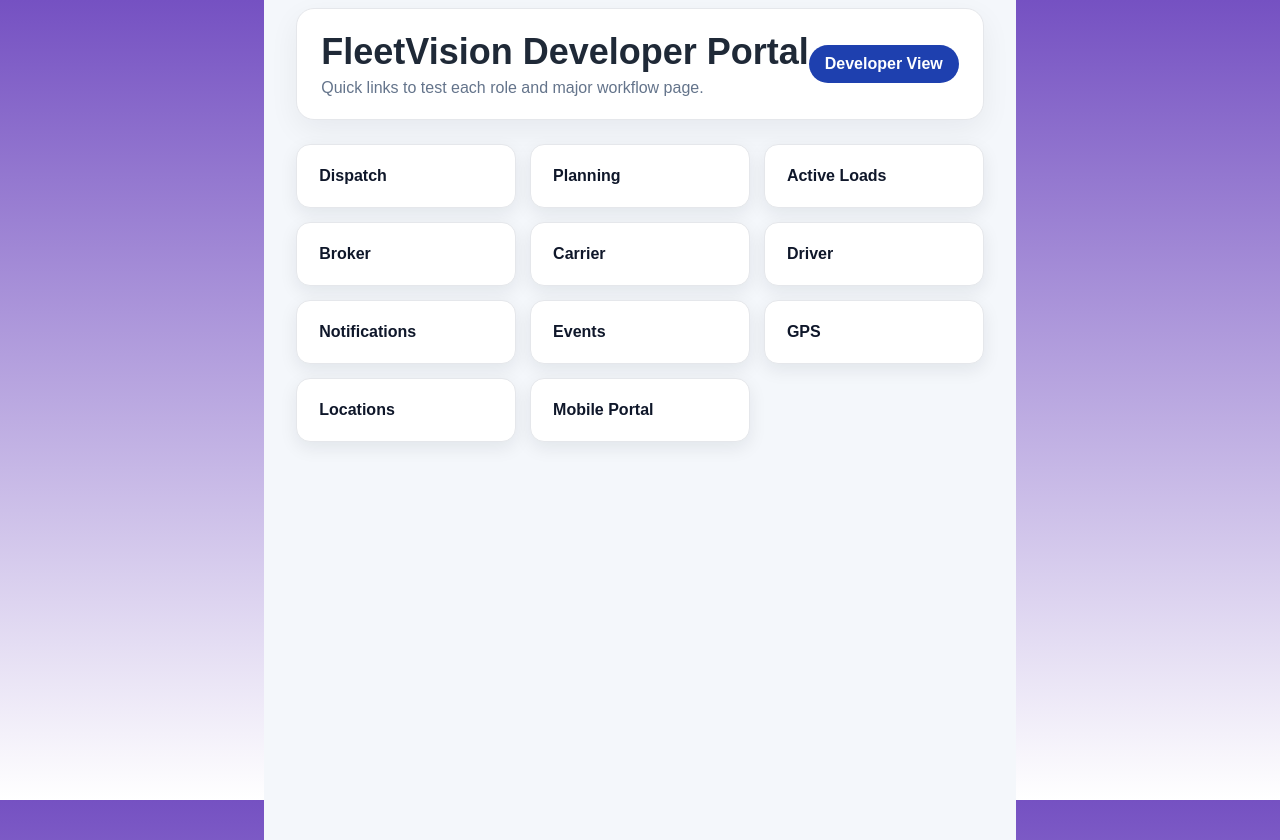
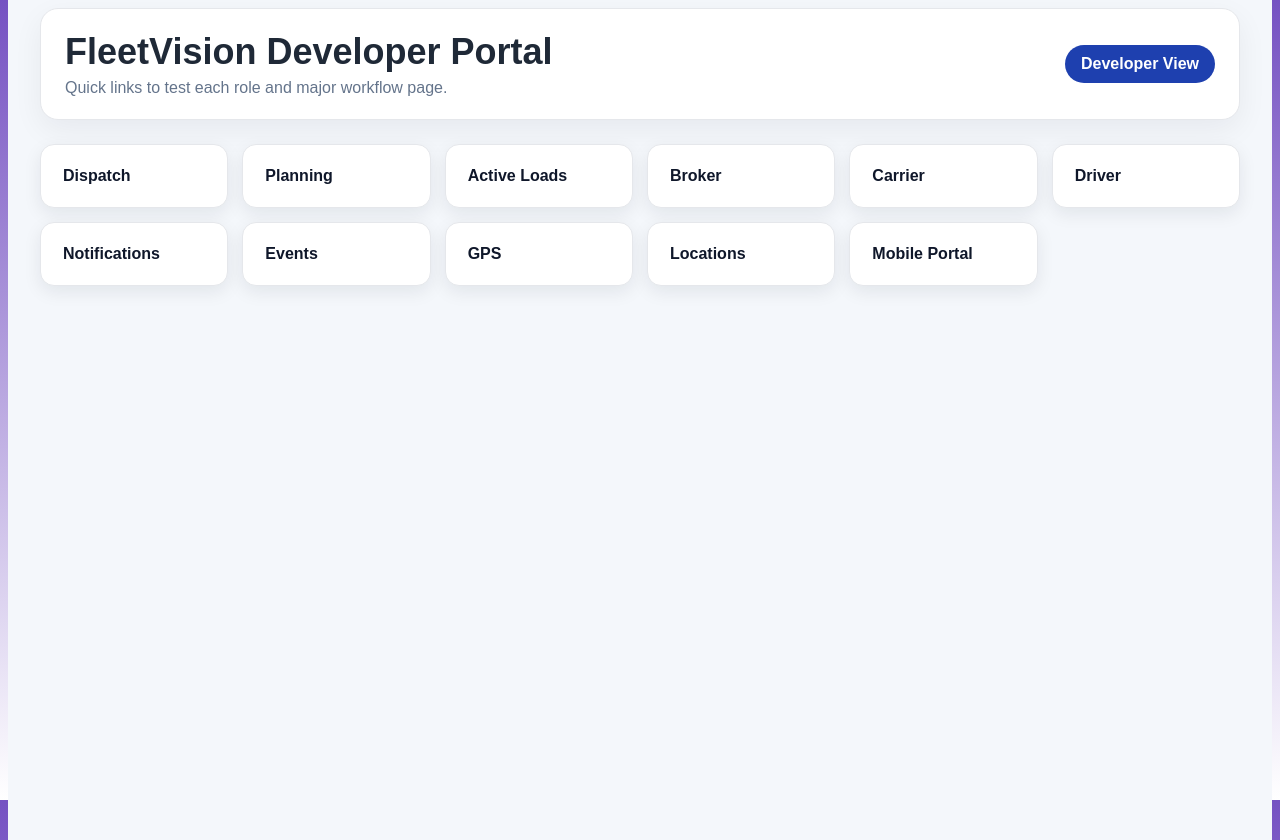
Before and after one commit to varchar1206/fleetvision-platform, a React (Vite) app: page /developer in a window 1280 px wide. Built offline with nearby package versions, Linux system fonts and the light colour scheme; what aws-amplify would draw is missing.

Commit message:
Widen developer portal layout

```diff
--- a/src/App.css
+++ b/src/App.css
@@ -393,3 +393,9 @@ button:active {
   border: 1px solid #e5e7eb;
   box-shadow: 0 6px 18px rgba(15, 23, 42, 0.08);
 }
+
+/* Developer portal full-width layout */
+.developer-shell {
+  width: min(1200px, calc(100vw - 48px));
+  max-width: none;
+}
--- a/src/pages/developer/DeveloperPortal.tsx
+++ b/src/pages/developer/DeveloperPortal.tsx
@@ -16,7 +16,7 @@ const links = [
 
 export default function DeveloperPortal() {
   return (
-    <main className="app-shell">
+    <main className="app-shell developer-shell">
       <header className="top-bar">
         <div>
           <h1>FleetVision Developer Portal</h1>
```
